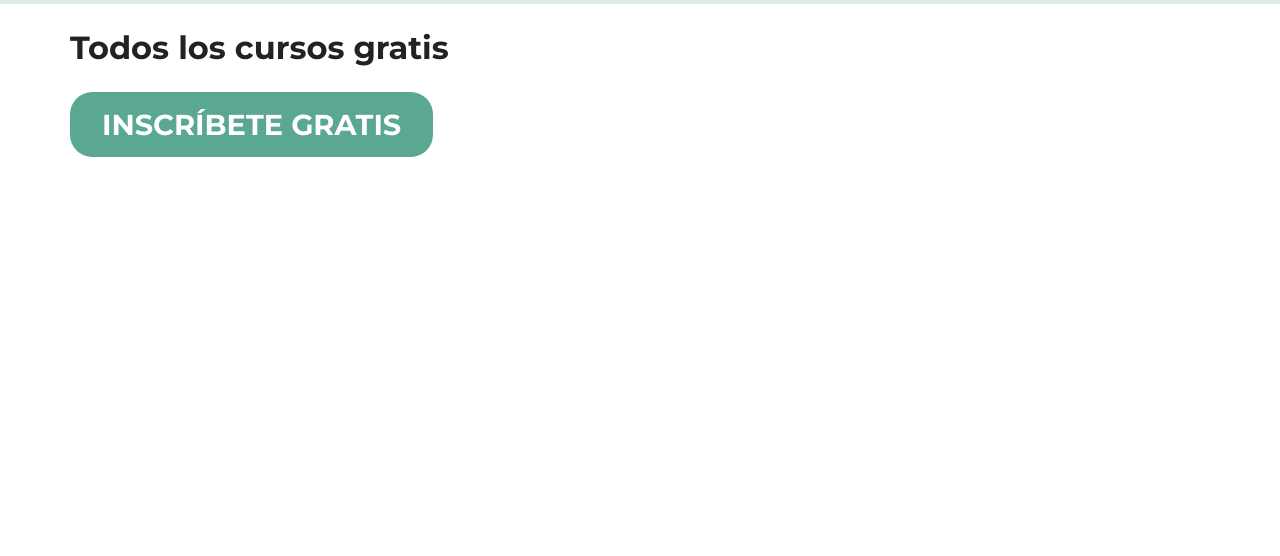
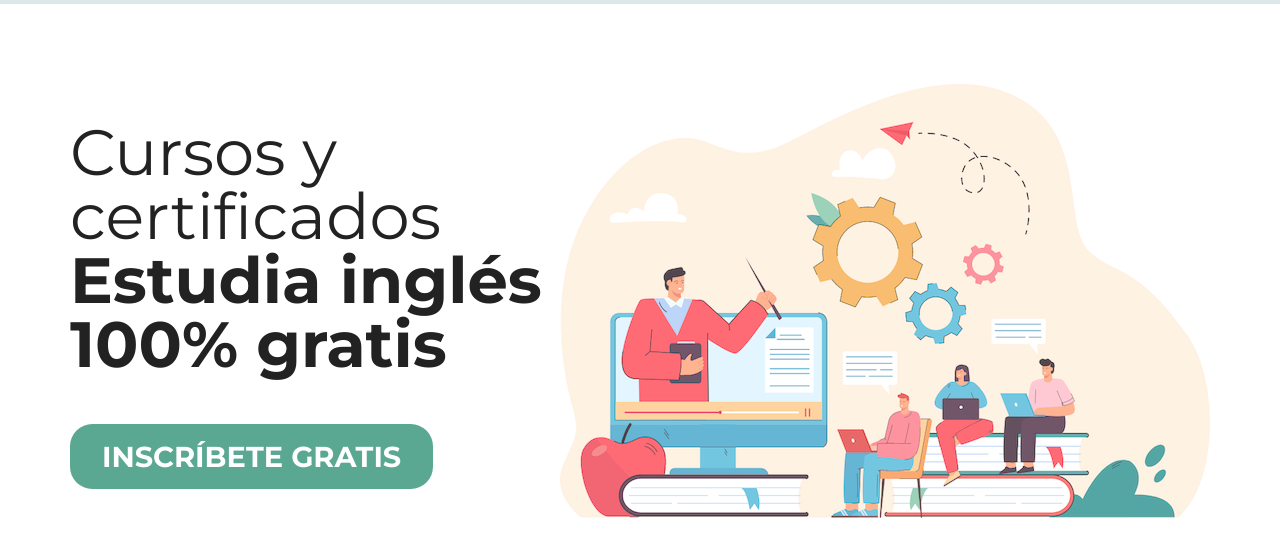
Before and after one commit to elraffa/omhome, a website: page index.html in a window 1280 px wide. Shown: the part 102-658 px from the top of the page. Drawn offline with Linux system fonts and the light colour scheme.

Commit message:
add hero

```diff
--- a/index.html
+++ b/index.html
@@ -11,7 +11,7 @@
 </head>
 
 <body>
-    <main id="main-content" class="main">
+
         <header class="navbar">
             <div class="navbar navbar__container container">
                 <a href="index.html"><img src="img/logo.png" width="100" alt="Ompersonal Logo" /></a>
@@ -240,16 +240,19 @@
 
 
         </header>
-        <div class="hero">
-            <div class="container">
-                <h1>Todos los cursos gratis</h1>
-                <button class="btn btn__primary-lg">Inscríbete gratis</button>
-            </div>
-
-        </div>
 
         <main id="main" class="main">
+            <div class="hero container">
+                <div class="hero__content">
+                    <h1 class="hero__title">Cursos y certificados</h1>
+                    <h1 class="hero__subtitle">Estudia inglés 100% gratis</h1>
+                    <button class="btn btn__primary-lg">Inscríbete gratis</button>
+                </div>
+                <div class="hero__image">
+                        <img src="img/ilustracion-hero.png" alt="Flowers" style="width:auto;">
 
+                </div>
+            </div>
         </main>
 
         </div>
--- a/scss/components/_button.scss
+++ b/scss/components/_button.scss
@@ -33,6 +33,10 @@
                 color: white;
                 background-color: $dark-brand;
             }
+
+            @include respond-below(lg) {
+                font-size: 1rem;
+            }
         }
 
     }
--- a/scss/pages/_home.scss
+++ b/scss/pages/_home.scss
@@ -1,3 +1,47 @@
 // -----------------------------------------------------------------------------
 // This file contains styles that are specific to the home page.
 // -----------------------------------------------------------------------------
+
+
+.hero {
+    padding-top: 80px;
+    padding-bottom: 80px;
+    display: flex;
+    align-items: center;
+
+    @include respond-below(lg) {
+        justify-content: center;
+        text-align: center;
+    }
+
+    &__title {
+        font-size: 4rem;
+        line-height: 1;
+        margin: 0;
+        font-weight: map-get($font-weights, "regular");
+
+        @include respond-below(lg) {
+            font-size: 3rem;
+        }
+    }
+
+    &__subtitle {
+        font-size: 4rem;
+        line-height: 1;
+        margin: 0;
+        font-weight: map-get($font-weights, "extra-bold");
+        padding-bottom: 3rem;
+
+        @include respond-below(lg) {
+            font-size: 3rem;
+        }
+    }
+
+    &__image {
+
+            @include respond-below(lg) {
+                display: none;
+            }
+
+    }
+}
```
Also changed, not shown: css/style.css, img/ilustracion-hero.png (added), img/ilustracion-novedad.png (added), 1 other file.
